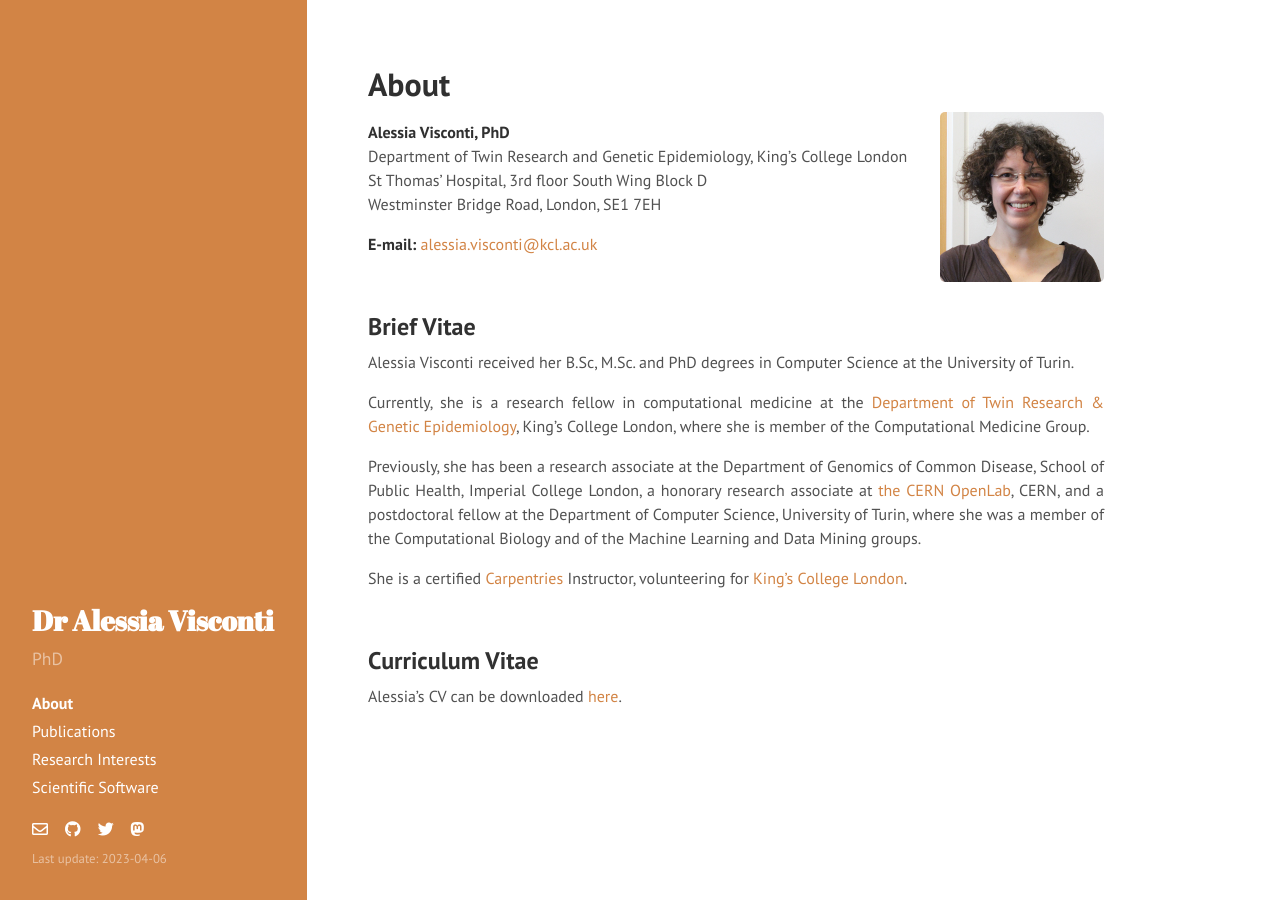
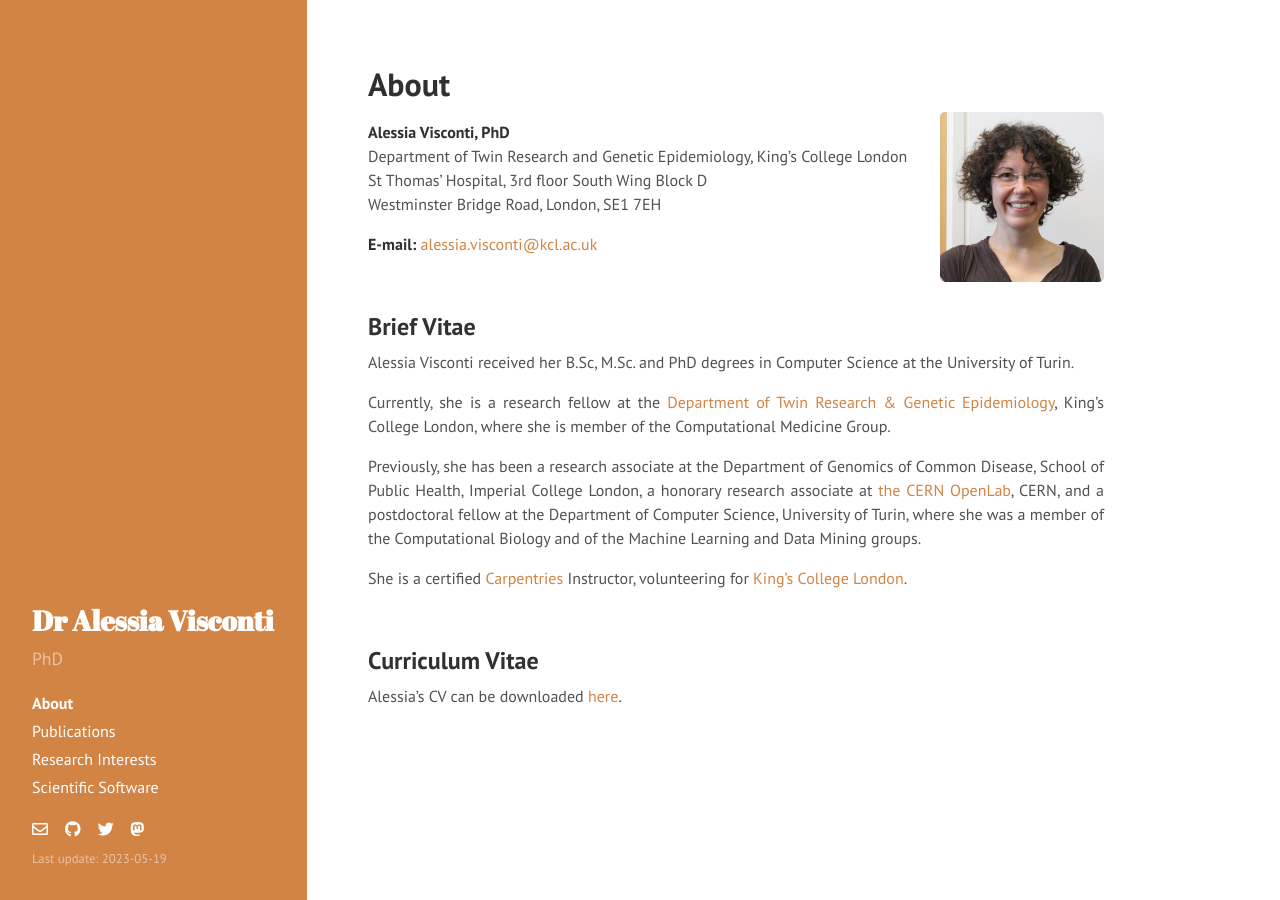
Before and after one commit to alesssia/alesssia.github.io, a Jekyll site: the page built from index.md, in a window 1280 px wide. Built offline with Jekyll 4.4.1, drawn with Linux system fonts in a browser that asks for light colours; nearby versions of some CDN libraries; a style sheet for code colours, icons or effects is not loaded.

Commit message:
Detailed and restructured CV

```diff
--- a/_config.yml
+++ b/_config.yml
@@ -11,7 +11,7 @@ tagline:     ''
 description: 'PhD'
 url:         http://alesssia.github.io/
 baseurl:     /
-lastmod:    '2023-04-06'
+lastmod:    '2023-05-19'
 
 author:
   name:      'Alessia Visconti'
--- a/index.md
+++ b/index.md
@@ -18,7 +18,7 @@ Westminster Bridge Road, London, SE1 7EH
 
 Alessia Visconti received her B.Sc, M.Sc. and PhD degrees in Computer Science at the University of Turin.
 
-Currently, she is a research fellow in computational medicine at the [Department of Twin Research & Genetic Epidemiology](http://www.twinsuk.ac.uk/), King's College London, where she is member of the Computational Medicine Group.
+Currently, she is a research fellow at the [Department of Twin Research & Genetic Epidemiology](http://www.twinsuk.ac.uk/), King's College London, where she is member of the Computational Medicine Group.
 
 Previously, she has been a research associate at the Department of Genomics of Common Disease, School of Public Health, Imperial College London, a honorary research associate at [the CERN OpenLab](http://openlab.cern/), CERN, and a postdoctoral fellow at the Department of Computer Science, University of Turin, where she was a member of the Computational Biology and of the Machine Learning and Data Mining groups.
 
```
Also changed, not shown: 2 other files.
